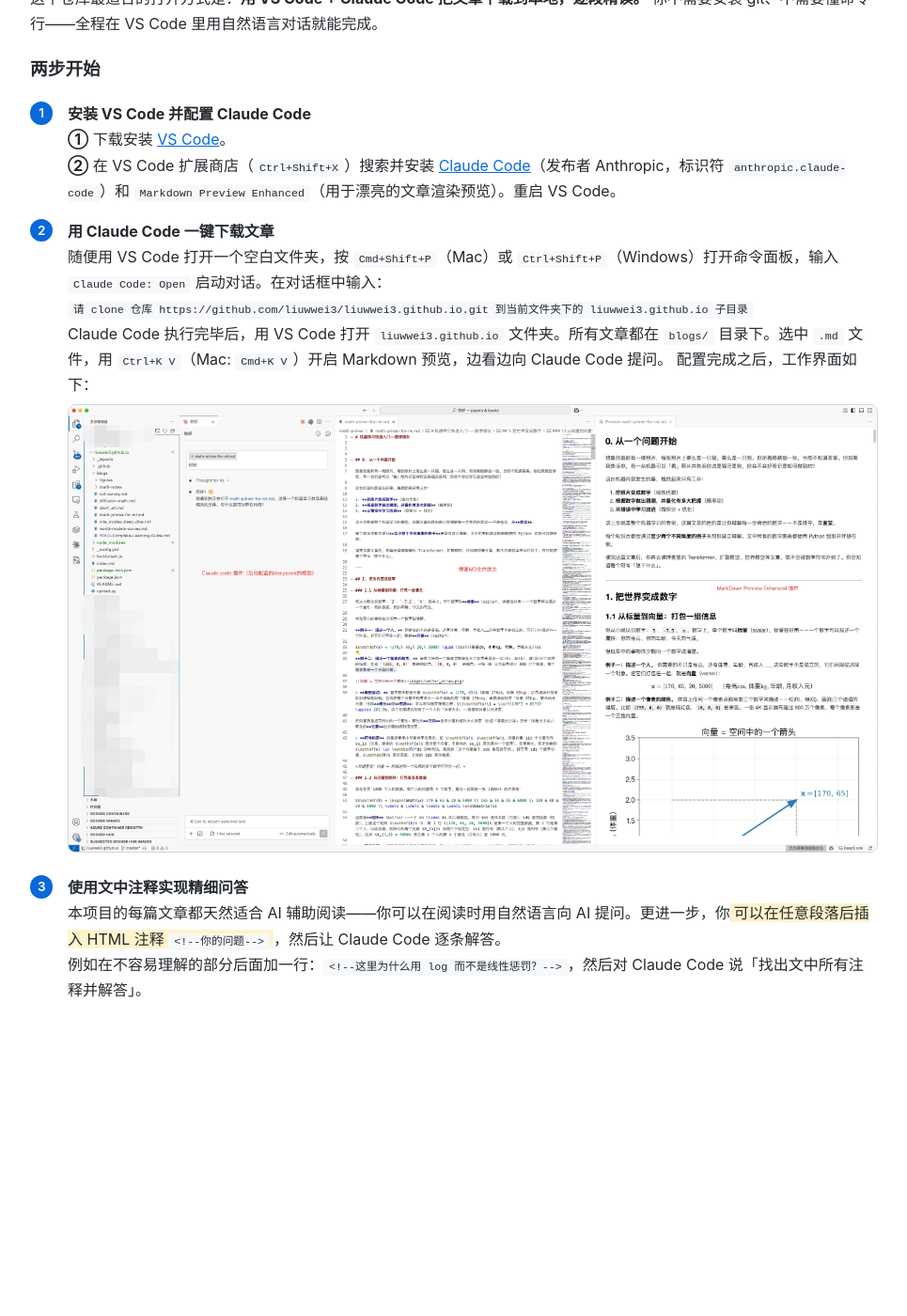
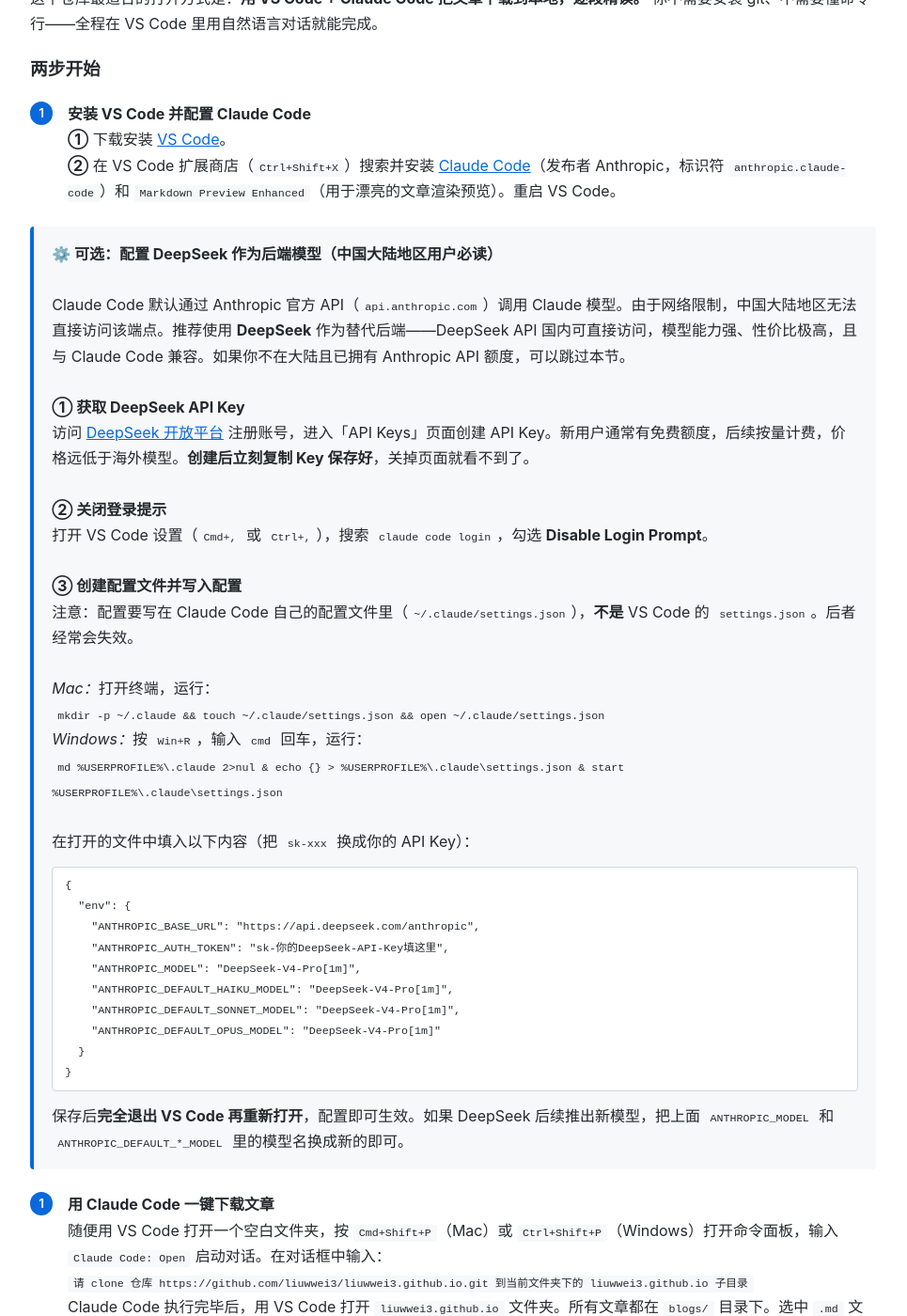
Before and after one commit to liuwwei3/liuwwei3.github.io, a Jekyll site: the page built from index.md, in a window 1280 px wide and 1400 px high, scrolled down 565 px. Shown: the whole window at 94% size, without its empty margins (158-1123 px from the left). Built offline with Jekyll 4.4.1, drawn with Linux system fonts in a browser that asks for light colours; before the commit the page ends 1680 px from its top, so only the background shows below that; some of the changed text lies outside the part shown.

Commit message:
更新主页：新增 DeepSeek 后端配置章节，优化 AI 阅读提示
- 在安装步骤和下载步骤之间插入「配置 DeepSeek 后端模型」可选章节
- 包含获取 API Key、关闭登录提示、创建配置文件等完整流程
- 分别给出 Mac 和 Windows 的终端命令
- 强调配置文件应写入 ~/.claude/settings.json 而非 VS Code settings.json
- 修正「使用文中注释」章节：说明公式在聊天窗口中易变形，强调注释方式的优势

Co-Authored-By: Claude <noreply@anthropic.com>

```diff
--- a/index.md
+++ b/index.md
@@ -39,6 +39,36 @@ title: 大伟的AI学习日志
     <strong>②</strong> 在 VS Code 扩展商店（<code>Ctrl+Shift+X</code>）搜索并安装 <a href="https://marketplace.visualstudio.com/items?itemName=anthropic.claude-code">Claude Code</a>（发布者 Anthropic，标识符 <code>anthropic.claude-code</code>）和 <code>Markdown Preview Enhanced</code>（用于漂亮的文章渲染预览）。重启 VS Code。<br>
 
   </li>
+</ol>
+
+<div style="background:#f6f8fa; border-left:4px solid #0969da; padding:1em 1.2em; margin:1.5em 0; border-radius:4px;">
+<strong>⚙️ 可选：配置 DeepSeek 作为后端模型（中国大陆地区用户必读）</strong><br><br>
+Claude Code 默认通过 Anthropic 官方 API（<code>api.anthropic.com</code>）调用 Claude 模型。由于网络限制，中国大陆地区无法直接访问该端点。推荐使用 <strong>DeepSeek</strong> 作为替代后端——DeepSeek API 国内可直接访问，模型能力强、性价比极高，且与 Claude Code 兼容。如果你不在大陆且已拥有 Anthropic API 额度，可以跳过本节。<br><br>
+<strong>① 获取 DeepSeek API Key</strong><br>
+访问 <a href="https://platform.deepseek.com/">DeepSeek 开放平台</a> 注册账号，进入「API Keys」页面创建 API Key。新用户通常有免费额度，后续按量计费，价格远低于海外模型。<strong>创建后立刻复制 Key 保存好</strong>，关掉页面就看不到了。<br><br>
+<strong>② 关闭登录提示</strong><br>
+打开 VS Code 设置（<code>Cmd+,</code> 或 <code>Ctrl+,</code>），搜索 <code>claude code login</code>，勾选 <strong>Disable Login Prompt</strong>。<br><br>
+<strong>③ 创建配置文件并写入配置</strong><br>
+注意：配置要写在 Claude Code 自己的配置文件里（<code>~/.claude/settings.json</code>），<strong>不是</strong> VS Code 的 <code>settings.json</code>。后者经常会失效。<br><br>
+<em>Mac：</em>打开终端，运行：<br>
+<code>mkdir -p ~/.claude && touch ~/.claude/settings.json && open ~/.claude/settings.json</code><br>
+<em>Windows：</em>按 <code>Win+R</code>，输入 <code>cmd</code> 回车，运行：<br>
+<code>md %USERPROFILE%\.claude 2>nul & echo {} > %USERPROFILE%\.claude\settings.json & start %USERPROFILE%\.claude\settings.json</code><br><br>
+在打开的文件中填入以下内容（把 <code>sk-xxx</code> 换成你的 API Key）：<br>
+<pre style="background:#fff; padding:0.6em 1em; border-radius:4px; border:1px solid #d0d7de; overflow-x:auto;"><code>{
+  "env": {
+    "ANTHROPIC_BASE_URL": "https://api.deepseek.com/anthropic",
+    "ANTHROPIC_AUTH_TOKEN": "sk-你的DeepSeek-API-Key填这里",
+    "ANTHROPIC_MODEL": "DeepSeek-V4-Pro[1m]",
+    "ANTHROPIC_DEFAULT_HAIKU_MODEL": "DeepSeek-V4-Pro[1m]",
+    "ANTHROPIC_DEFAULT_SONNET_MODEL": "DeepSeek-V4-Pro[1m]",
+    "ANTHROPIC_DEFAULT_OPUS_MODEL": "DeepSeek-V4-Pro[1m]"
+  }
+}</code></pre>
+保存后<strong>完全退出 VS Code 再重新打开</strong>，配置即可生效。如果 DeepSeek 后续推出新模型，把上面 <code>ANTHROPIC_MODEL</code> 和 <code>ANTHROPIC_DEFAULT_*_MODEL</code> 里的模型名换成新的即可。
+</div>
+
+<ol class="ai-steps" start="2">
   <li>
     <strong>用 Claude Code 一键下载文章</strong><br>
     随便用 VS Code 打开一个空白文件夹，按 <code>Cmd+Shift+P</code>（Mac）或 <code>Ctrl+Shift+P</code>（Windows）打开命令面板，输入 <code>Claude Code: Open</code> 启动对话。在对话框中输入：<br>
@@ -49,7 +79,8 @@ title: 大伟的AI学习日志
   </li>
   <li>
     <strong>使用文中注释实现精细问答</strong><br>
-    本项目的每篇文章都天然适合 AI 辅助阅读——你可以在阅读时用自然语言向 AI 提问。更进一步，你<span style="background:#fff3cd;padding:0 4px;">可以在任意段落后插入 HTML 注释 <code>&lt;!--你的问题--&gt;</code></span>，然后让 Claude Code 逐条解答。<br>
+    本项目的每篇文章都天然适合 AI 辅助阅读——你可以在阅读时用自然语言向 AI 提问。但需要注意：文章包含大量数学公式，如果直接在聊天窗口里复制包含公式的段落提问，公式经常会因格式转换而变形，导致 AI 理解错误，阅读体验很差。<br><br>
+	    更好的做法是：你<span style="background:#fff3cd;padding:0 4px;">直接在原文中插入 HTML 注释 <code>&lt;!--你的问题--&gt;</code></span>，然后让 Claude Code 读取原文并逐条解答。这样公式直接从文件中读取，不会变形。<br>
     例如在不容易理解的部分后面加一行：<code>&lt;!--这里为什么用 log 而不是线性惩罚？--&gt;</code>，然后对 Claude Code 说「找出文中所有注释并解答」。
   </li>
 </ol>
```
